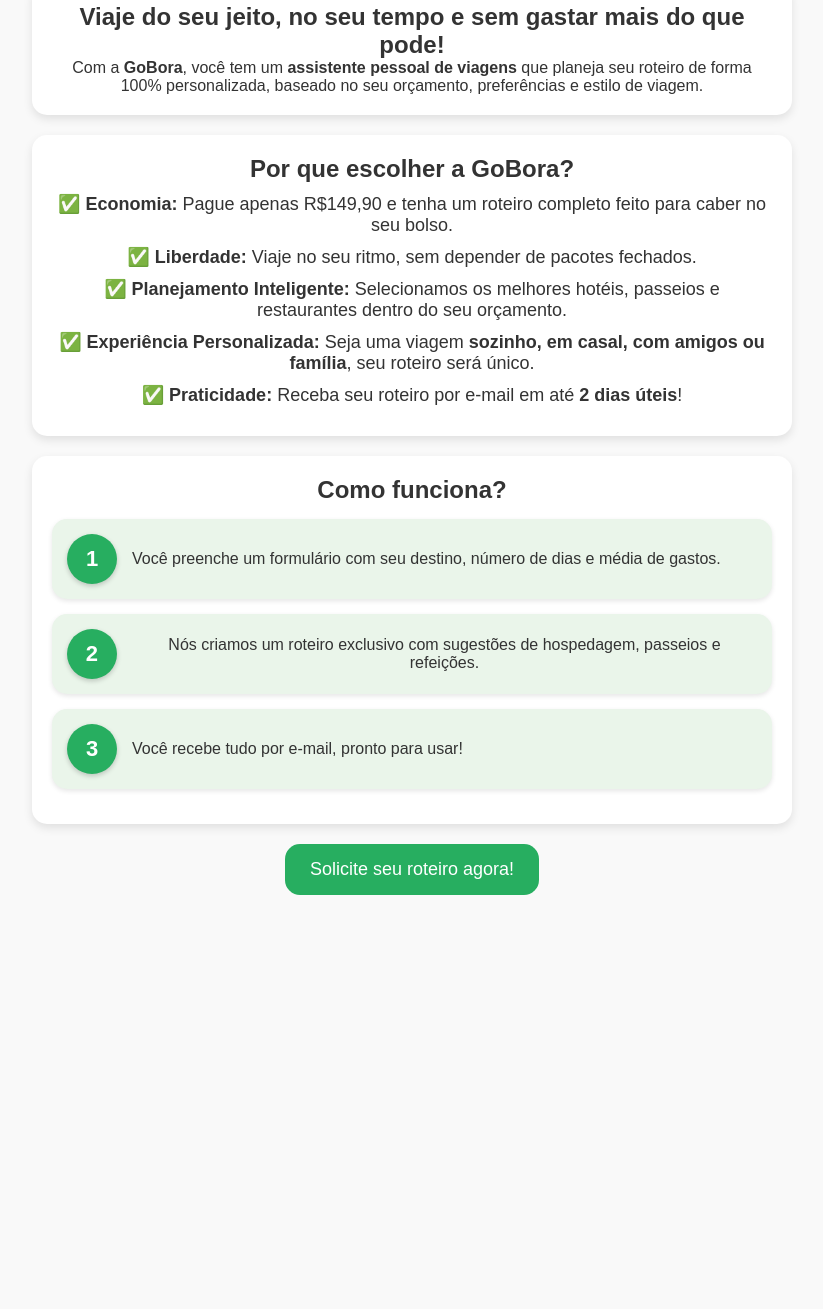
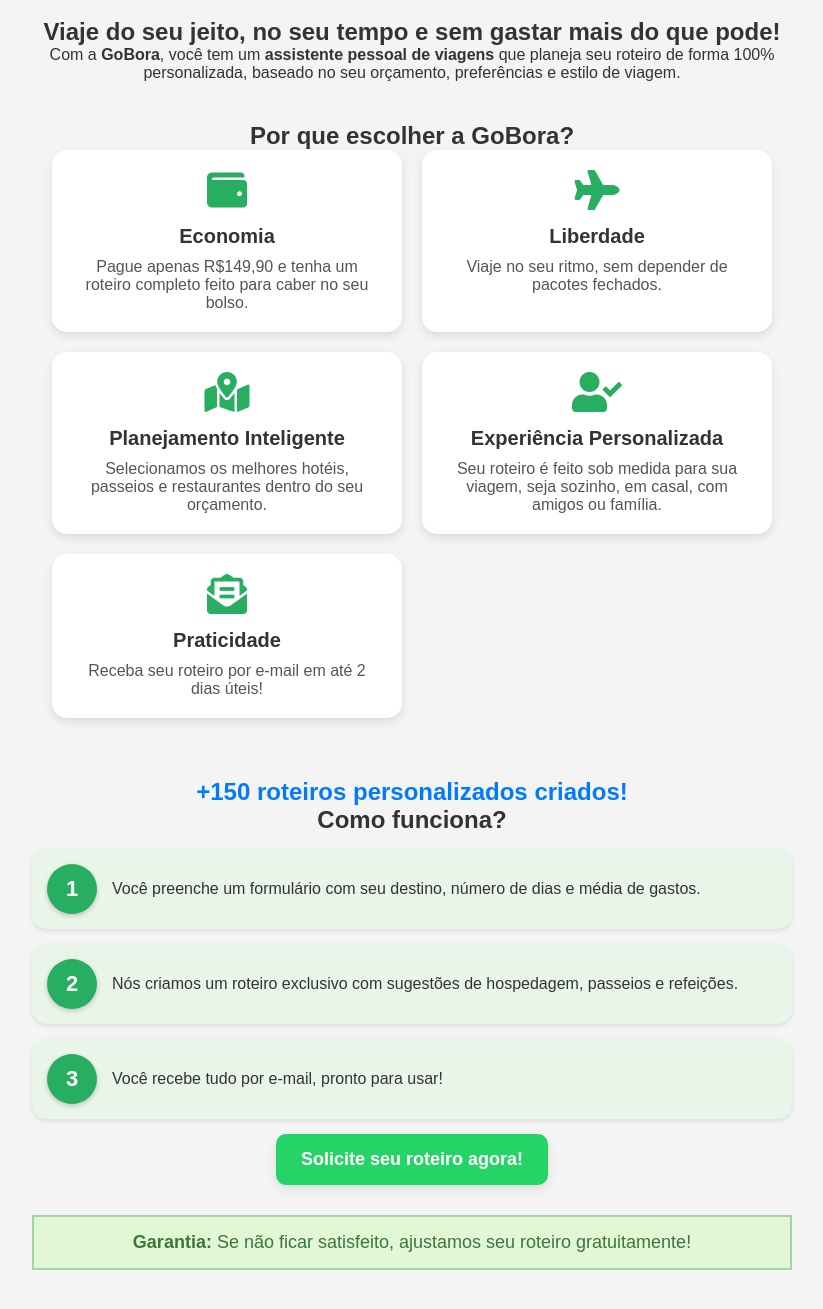
Before and after one commit to LuneDev-lab/Gobora, a plain HTML site: page index.html in a window 1280 px wide. Shown: the part 125-1434 px from the top of the page, without its empty margins (228-1051 px from the left). Before the commit the page ends 1040 px from the top, so only its background shows below. Drawn offline with Linux system fonts and the light colour scheme.

Commit message:
versão adequada

```diff
--- a/index.html
+++ b/index.html
@@ -3,31 +3,61 @@
 <head>
     <meta charset="UTF-8">
     <link rel="stylesheet" href="/style.css">
+    <link rel="stylesheet" href="https://cdnjs.cloudflare.com/ajax/libs/font-awesome/5.15.4/css/all.min.css">
     <meta name="viewport" content="width=device-width, initial-scale=1.0">
     <meta name="description" content="GoBora - Seu guia remoto para viagens sob medida. Roteiros personalizados com base no seu orçamento. Atendimento 100% humano!">
     <meta name="keywords" content="guia remoto de viagens, assistente pessoal de viagens, roteiro personalizado, viagem econômica, planejamento de viagem">
     <meta name="author" content="GoBora">
     <title>GoBora - Seu Guia Remoto para Viagens Sob Medida</title>
-
 </head>
 <body>
-    <header>GoBora - Seu Guia Remoto para Viagens Sob Medida</header>
+    <header>
+        <h1>GoBora - Seu Guia Remoto para Viagens Sob Medida</h1>
+        <p>Planeje sua viagem do seu jeito com roteiros personalizados e atendimento 100% humano!</p>
+    </header>
+
     <section>
-        <div class="card">
-            <h1>Viaje do seu jeito, no seu tempo e sem gastar mais do que pode!</h1>
+        <article class="card">
+            <h2>Viaje do seu jeito, no seu tempo e sem gastar mais do que pode!</h2>
             <p>Com a <strong>GoBora</strong>, você tem um <strong>assistente pessoal de viagens</strong> que planeja seu roteiro de forma 100% personalizada, baseado no seu orçamento, preferências e estilo de viagem.</p>
+        </article>
+
+        <section class="benefits">
+            <h2>Por que escolher a GoBora?</h2>
+            <div class="benefits-grid">
+                <div class="benefit-card">
+                    <i class="fas fa-wallet"></i>
+                    <h3>Economia</h3>
+                    <p>Pague apenas R$149,90 e tenha um roteiro completo feito para caber no seu bolso.</p>
+                </div>
+                <div class="benefit-card">
+                    <i class="fas fa-plane"></i>
+                    <h3>Liberdade</h3>
+                    <p>Viaje no seu ritmo, sem depender de pacotes fechados.</p>
+                </div>
+                <div class="benefit-card">
+                    <i class="fas fa-map-marked-alt"></i>
+                    <h3>Planejamento Inteligente</h3>
+                    <p>Selecionamos os melhores hotéis, passeios e restaurantes dentro do seu orçamento.</p>
+                </div>
+                <div class="benefit-card">
+                    <i class="fas fa-user-check"></i>
+                    <h3>Experiência Personalizada</h3>
+                    <p>Seu roteiro é feito sob medida para sua viagem, seja sozinho, em casal, com amigos ou família.</p>
+                </div>
+                <div class="benefit-card">
+                    <i class="fas fa-envelope-open-text"></i>
+                    <h3>Praticidade</h3>
+                    <p>Receba seu roteiro por e-mail em até 2 dias úteis!</p>
+                </div>
+            </div>
+        </section>
+
+        <div class="counter">
+            +<span id="counter-value">150</span> roteiros personalizados criados!
         </div>
-        <div class="card">
-            <h2>Por que escolher a GoBora?</h2>
-            <ul>
-                <li><strong>✅ Economia:</strong> Pague apenas R$149,90 e tenha um roteiro completo feito para caber no seu bolso.</li>
-                <li><strong>✅ Liberdade:</strong> Viaje no seu ritmo, sem depender de pacotes fechados.</li>
-                <li><strong>✅ Planejamento Inteligente:</strong> Selecionamos os melhores hotéis, passeios e restaurantes dentro do seu orçamento.</li>
-                <li><strong>✅ Experiência Personalizada:</strong> Seja uma viagem <strong>sozinho, em casal, com amigos ou família</strong>, seu roteiro será único.</li>
-                <li><strong>✅ Praticidade:</strong> Receba seu roteiro por e-mail em até <strong>2 dias úteis</strong>!</li>
-            </ul>
-        </div>
-        <div class="card">
+
+        <article class="card">
             <h2>Como funciona?</h2>
             <div class="step">
                 <div class="step-number">1</div>
@@ -41,8 +71,33 @@
                 <div class="step-number">3</div>
                 <p>Você recebe tudo por e-mail, pronto para usar!</p>
             </div>
-        </div>
-        <a href="#" class="button">Solicite seu roteiro agora!</a>
+        </article>
+
+        <a href="https://wa.me/5587999178060?text=Olá,%20quero%20um%20roteiro%20personalizado!"
+   class="whatsapp-button"
+   target="_blank">
+   Solicite seu roteiro agora!
+</a>
+<div class="guarantee">
+    <p><strong>Garantia:</strong> Se não ficar satisfeito, ajustamos seu roteiro gratuitamente!</p>
+</div>
     </section>
 </body>
+<script>
+    // Função para animar a contagem
+    let counterValue = document.getElementById('counter-value');
+    let targetValue = 150; // Altere este valor conforme necessário
+
+    let currentValue = 0;
+    let increment = Math.ceil(targetValue / 100); // Ajuste a velocidade de incremento
+    let interval = setInterval(function() {
+        currentValue += increment;
+        if (currentValue >= targetValue) {
+            clearInterval(interval);
+            currentValue = targetValue;
+        }
+        counterValue.textContent = currentValue;
+    }, 30); // Intervalo de tempo para animação (quanto menor, mais rápido)
+</script>
+
 </html>
--- a/style.css
+++ b/style.css
@@ -1,4 +1,3 @@
-
 :root {
     --primary-color: #2c3e50;
     --secondary-color: #27ae60;
@@ -7,17 +6,20 @@
     --card-bg: #ffffff;
     --border-radius: 15px;
 }
+
 * {
     margin: 0;
     padding: 0;
     box-sizing: border-box;
     font-family: Arial, sans-serif;
 }
+
 body {
     background-color: var(--background-color);
     color: var(--text-color);
     text-align: center;
 }
+
 header {
     background-color: var(--primary-color);
     color: white;
@@ -26,19 +28,15 @@
     border-bottom-left-radius: var(--border-radius);
     border-bottom-right-radius: var(--border-radius);
 }
+
 section {
     padding: 20px;
     max-width: 800px;
     margin: auto;
 }
-        .card {
-            background: var(--card-bg);
-            padding: 20px;
-            margin: 20px 0;
-            border-radius: var(--border-radius);
-            box-shadow: 0px 4px 10px rgba(0, 0, 0, 0.1);
-        }
-        .button {
+
+
+.button1 {
     background-color: var(--secondary-color);
     color: white;
     padding: 15px 25px;
@@ -48,17 +46,21 @@
     display: inline-block;
     transition: background-color 0.3s;
 }
-        .button:hover {
+
+.button1:hover {
     background-color: #219150;
 }
+
 ul {
     list-style: none;
     padding: 0;
 }
+
 ul li {
     margin: 10px 0;
     font-size: 18px;
 }
+
 .step {
     display: flex;
     align-items: center;
@@ -69,6 +71,7 @@
     border-radius: var(--border-radius);
     box-shadow: 0px 2px 5px rgba(0, 0, 0, 0.1);
 }
+
 .step-number {
     background-color: var(--secondary-color);
     color: white;
@@ -82,16 +85,100 @@
     border-radius: 50%;
     margin-right: 15px;
     box-shadow: 0px 2px 5px rgba(0, 0, 0, 0.2);
+
 }
-        @media (max-width: 768px) {
-            section {
-                padding: 15px;
+.whatsapp-button {
+    display: inline-block;
+    background-color: #25D366;
+    color: white;
+    padding: 15px 25px;
+    font-size: 18px;
+    font-weight: bold;
+    text-decoration: none;
+    border-radius: 10px;
+    box-shadow: 0px 4px 10px rgba(0, 0, 0, 0.1);
+    transition: background-color 0.3s;
 }
-            .step {
-                flex-direction: column;
+
+.whatsapp-button:hover {
+    background-color: #1EBE5D;
+}
+
+.benefits {
     text-align: center;
+    padding: 40px 20px;
 }
-            .step-number {
+
+.benefits-grid {
+    display: grid;
+    grid-template-columns: repeat(auto-fit, minmax(250px, 1fr));
+    gap: 20px;
+    max-width: 1000px;
+    margin: auto;
+}
+
+.benefit-card {
+    background: white;
+    padding: 20px;
+    border-radius: 15px;
+    box-shadow: 0px 4px 10px rgba(0, 0, 0, 0.1);
+    text-align: center;
+    transition: transform 0.3s ease-in-out;
+}
+
+.benefit-card:hover {
+    transform: translateY(-5px);
+}
+
+.benefit-card i {
+    font-size: 40px;
+    color: #27ae60;
+    margin-bottom: 15px;
+}
+
+.benefit-card h3 {
+    font-size: 20px;
     margin-bottom: 10px;
 }
+
+.benefit-card p {
+    font-size: 16px;
+    color: #555;
 }
+body {
+    font-family: Arial, sans-serif;
+    background-color: #f4f4f4;
+    margin: 0;
+    padding: 0;
+}
+
+.container {
+    max-width: 1200px;
+    margin: 0 auto;
+    padding: 20px;
+}
+
+/* Cabeçalho */
+.header {
+    text-align: center;
+    margin-bottom: 30px;
+}
+
+/* Contador de Roteiros Entregues */
+.counter {
+    font-size: 24px;
+    font-weight: bold;
+    color: #007BFF;
+    margin-top: 20px;
+}
+
+/* Garantia */
+.guarantee {
+    background-color: #E1F7D5;
+    padding: 15px;
+    margin: 30px 0;
+    border: 2px solid #A4D3A5;
+    text-align: center;
+    font-size: 18px;
+    color: #3C763D;
+}
```
Lines whose indentation alone changed are shown as unchanged.
